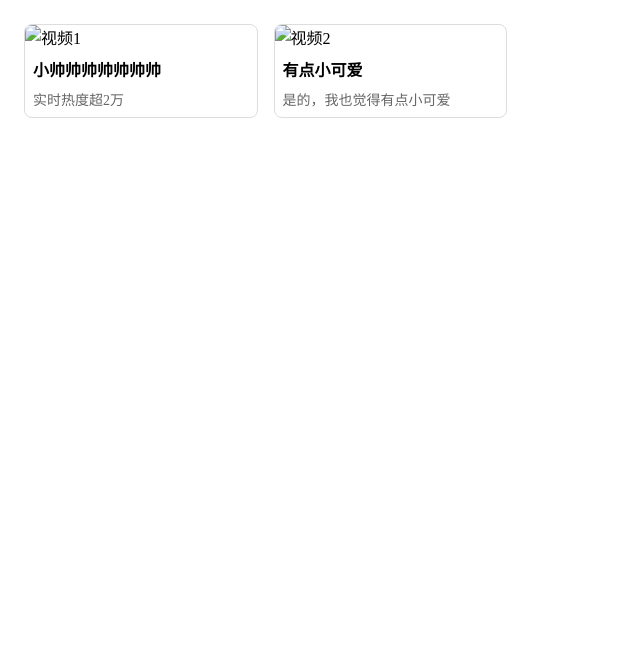
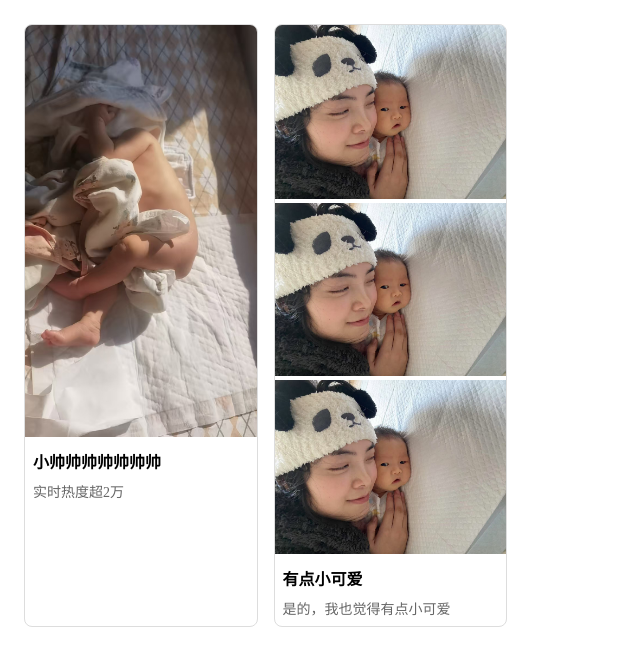
Before and after one commit to webopenfang/webopenfang.github.io, a plain HTML site: page index.html in a window 1280 px wide. Shown: the whole page, without its empty margins (0-640 px from the left). Drawn offline with Linux system fonts and the light colour scheme.

Commit message:
Add files via upload

```diff
--- a/index.html
+++ b/index.html
@@ -35,12 +35,14 @@
   <body>
     <div class="video-grid">
       <div class="video-card" onclick="playVideo('./image/video1.mp4')">
-        <img src="thumbnail1.jpg" alt="视频1" />
+        <img src="./image/two.jpg" alt="视频1" />
         <h3>小帅帅帅帅帅帅帅</h3>
         <p>实时热度超2万</p>
       </div>
       <div class="video-card" onclick="playVideo('./image/video2.mp4')">
-        <img src="thumbnail2.jpg" alt="视频2" />
+        <img src="./image/three.jpg" alt="视频2" />
+        <img src="./image/three.jpg" alt="视频2" />
+        <img src="./image/three.jpg" alt="视频2" />
         <h3>有点小可爱</h3>
         <p>是的，我也觉得有点小可爱</p>
       </div>
```
Also changed, not shown: image/three.jpg (added), image/two.jpg (added).
